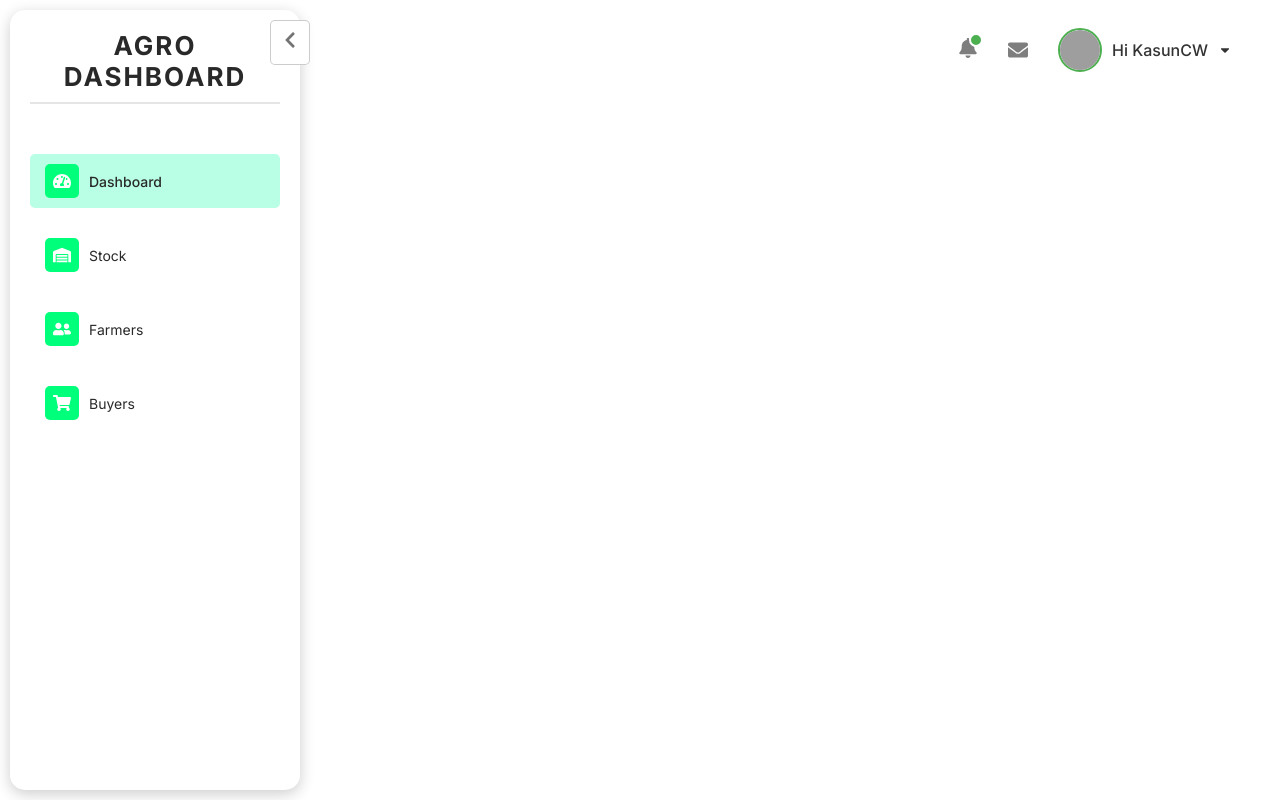
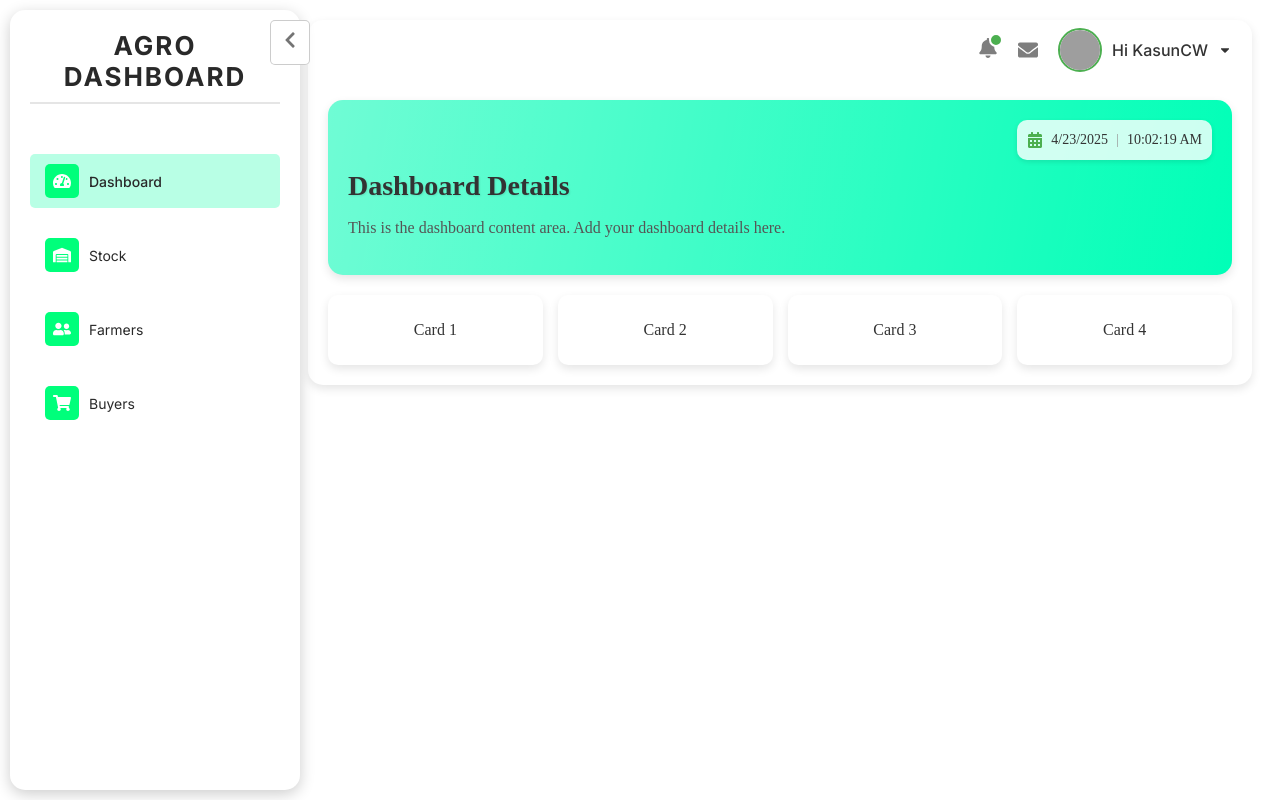
Before and after one commit to kasun-chamara/AgroSystemDboard, a React (Vite) app: page / in a window 1280 px wide. Built offline with nearby package versions, Linux system fonts and the light colour scheme; grey boxes are pictures that could not be loaded.

Commit message:
Added ashboard-content

```diff
--- a/src/App.css
+++ b/src/App.css
@@ -1,21 +1,40 @@
 /* App Container */
 .app-container {
   display: flex;
-    gap: 10px; /* Add a 10px gap between the sidebar and the main content */
-    margin: 20px; /* Add 20px margin around the entire app */
+  gap: 10px;
+  margin: 20px; /* Add 20px margin around the app */
+}
+
+/* Sidebar Visibility */
+.sidebar-visible .main-content {
+  margin-left: 270px; /* Adjust for sidebar width */
+  transition: margin-left 0.3s ease;
+}
+
+.sidebar-hidden .main-content {
+  margin-left: 0; /* Full width when sidebar is hidden */
+  transition: margin-left 0.3s ease;
 }
 
 /* Main Content */
 .main-content {
   flex: 1;
-    border-radius: 15px; /* Add 15px border radius */
-    background-color: white; /* Optional: Add a background color */
-     /* Optional: Add a subtle shadow */
-    overflow: hidden; /* Ensure content stays within the rounded corners */
+  border-radius: 15px;
+  background-color: white;
+  box-shadow: 0px 4px 10px rgba(0, 0, 0, 0.1);
+  overflow: hidden;
 }
 
 /* Content Area */
 .content {
-    padding: 20px; /* Add padding inside the content area */
-    margin-top: 60px; /* Add space below the header */
+  padding: 20px;
+  margin-top: 60px; /* Space below the header */
 }
+
+/* Dashboard Content */
+.dashboard-content {
+  padding: 20px;
+  border-radius: 15px;
+  background-color: #f9f9f9;
+  box-shadow: 0px 4px 10px rgba(0, 0, 0, 0.1);
+}
--- a/src/App.jsx
+++ b/src/App.jsx
@@ -1,10 +1,12 @@
 import React, { useState } from "react";
 import SideNavBar from "./components/SideNavBar/SideNavBar";
 import Header from "./components/Header/Header";
+import DashboardComponent from "./components/DashboardComponent/DashboardComponent"; // Import the new component
 import "./App.css";
 
 const App = () => {
   const [isSidebarVisible, setIsSidebarVisible] = useState(true);
+  const [activePage, setActivePage] = useState("dashboard"); // Track the active page
 
   // Function to toggle sidebar visibility
   const toggleSidebar = () => {
@@ -13,10 +15,17 @@ const App = () => {
 
   return (
     <div className={`app-container ${isSidebarVisible ? "sidebar-visible" : "sidebar-hidden"}`}>
-      <SideNavBar isSidebarVisible={isSidebarVisible} />
+      <SideNavBar
+        isSidebarVisible={isSidebarVisible}
+        toggleSidebar={toggleSidebar}
+        setActivePage={setActivePage} // Pass setActivePage to SideNavBar
+      />
       <div className="main-content">
         <Header isSidebarVisible={isSidebarVisible} toggleSidebar={toggleSidebar} />
-
+        <div className="content">
+          {activePage === "dashboard" && <DashboardComponent />} {/* Render the new component */}
+          {/* Add more pages here if needed */}
+        </div>
       </div>
     </div>
   );
--- /dev/null
+++ b/src/components/DashboardComponent/DashboardComponent.css
@@ -0,0 +1,91 @@
+.dashboard-content {
+    padding: 20px;
+    border-radius: 15px;
+    background: linear-gradient(100deg, #00ffb78d, #00ffb7); /* Gradient background */
+    box-shadow: 0px 4px 10px rgba(0, 0, 0, 0.1);
+    margin-top: -60px;
+    position: relative; /* Ensure positioning for the date-time */
+}
+
+.dashboard-header {
+    display: flex;
+    justify-content: space-between; /* Align title and date-time to opposite sides */
+    align-items: center;
+    position: relative;
+}
+
+.date-time {
+    display: flex;
+    align-items: center;
+    gap: 8px; /* Space between icon and text */
+    font-size: 14px;
+    font-weight: 500;
+    color: #333; /* Dark text color */
+    background-color: rgba(255, 255, 255, 0.8); /* Semi-transparent background */
+    padding: 12px 10px;
+    border-radius: 10px;
+    box-shadow: 0px 2px 5px rgba(0, 0, 0, 0.1);
+    position: absolute;
+    top: 20px; /* Position above the header */
+    right: 0; /* Align to the right */
+    transform: translateY(-50%); /* Center vertically */
+}
+
+.calendar-icon {
+    font-size: 16px;
+    color: #4caf50; /* Green color for the calendar icon */
+}
+
+/* Style for h1 */
+.dashboard-content h1 {
+    font-size: 28px;
+    font-weight: bold;
+    color: #333; /* Dark text color */
+    margin-bottom: 10px; /* Add spacing below the title */
+    text-shadow: 1px 1px 2px rgba(0, 0, 0, 0.1); /* Subtle text shadow */
+    margin-top: 50px;
+}
+
+/* Style for p */
+.dashboard-content p {
+    font-size: 16px;
+    font-weight: 400;
+    color: #555; /* Slightly lighter text color */
+    line-height: 1.4; /* Improve readability */
+    margin-top: 5px;
+}
+
+/* Separator */
+.separator {
+    font-size: 14px;
+    font-weight: 500;
+    color: #999; /* Gray color for the separator */
+}
+
+/* Cards Section */
+.dashboard-cards {
+    display: flex;
+    justify-content: space-between; /* Space between cards */
+    gap: 15px; /* Add spacing between cards */
+    margin-top: 20px; /* Add spacing above the cards */
+}
+
+.card {
+    flex: 1; /* Make all cards equal width */
+    height: 70px; /* Fixed height */
+    background-color: #ffffff; /* White background */
+    border-radius: 10px; /* Rounded corners */
+    box-shadow: 0px 4px 10px rgba(0, 0, 0, 0.1); /* Subtle shadow */
+    display: flex;
+    align-items: center;
+    justify-content: center;
+    font-size: 16px;
+    font-weight: 500;
+    color: #333; /* Dark text color */
+    transition: transform 0.2s ease, box-shadow 0.2s ease;
+}
+
+.card:hover {
+    transform: translateY(-5px); /* Slight lift on hover */
+    box-shadow: 0px 6px 15px rgba(0, 0, 0, 0.2); /* Enhanced shadow on hover */
+}
--- /dev/null
+++ b/src/components/DashboardComponent/DashboardComponent.jsx
@@ -0,0 +1,44 @@
+import React, { useState, useEffect } from "react";
+import { FaCalendarAlt } from "react-icons/fa"; // Import calendar icon
+import "./DashboardComponent.css";
+
+const DashboardComponent = () => {
+  const [currentTime, setCurrentTime] = useState(new Date());
+
+  // Update the time every second
+  useEffect(() => {
+    const timer = setInterval(() => {
+      setCurrentTime(new Date());
+    }, 1000);
+
+    return () => clearInterval(timer); // Cleanup the interval on component unmount
+  }, []);
+
+  return (
+    <>
+      {/* Green Gradient Section */}
+      <div className="dashboard-content">
+        <div className="dashboard-header">
+          <h1>Dashboard Details</h1>
+          <div className="date-time">
+            <FaCalendarAlt className="calendar-icon" /> {/* Calendar Icon */}
+            <span>{currentTime.toLocaleDateString()}</span>
+            <span className="separator">|</span> {/* Separator */}
+            <span>{currentTime.toLocaleTimeString()}</span>
+          </div>
+        </div>
+        <p>This is the dashboard content area. Add your dashboard details here.</p>
+      </div>
+
+      {/* Cards Section */}
+      <div className="dashboard-cards">
+        <div className="card">Card 1</div>
+        <div className="card">Card 2</div>
+        <div className="card">Card 3</div>
+        <div className="card">Card 4</div>
+      </div>
+    </>
+  );
+};
+
+export default DashboardComponent;
--- a/src/components/Header/Header.css
+++ b/src/components/Header/Header.css
@@ -4,28 +4,27 @@
     height: 60px;
     display: flex;
     align-items: center;
-    justify-content: flex-end; /* Align items to the right */
-    padding: 0 20px; /* Add padding to the left and right */
-    /* Add a subtle shadow */
-    border-radius: 15px; /* Add 15px border radius */
-    transition: width 0.3s ease; /* Smooth transition for width changes */
+    justify-content: flex-end;
+    padding: 0 20px;
+    border-radius: 15px;
+    transition: width 0.3s ease;
   }
 
   /* Header with Sidebar */
   .header.with-sidebar {
-    margin-left: 270px; /* Adjust for the sidebar width */
+    margin-left: 270px;
   }
 
   /* Full-Width Header */
   .header.full-width {
-    margin-left: 0; /* No margin when sidebar is hidden */
+    margin-left: 0;
   }
 
   /* Header Right Section */
   .header-right {
     display: flex;
     align-items: center;
-    gap: 20px; /* Add spacing between icons and profile image */
+    gap: 20px;
     z-index: 1;
   }
 
@@ -37,50 +36,145 @@
   .notification-dot {
     position: absolute;
     top: -5px;
-    right: 5px;
+    right: -5px;
     width: 10px;
     height: 10px;
-    background-color: #4caf50; /* Green color for the dot */
-    border-radius: 50%; /* Make it circular */
-    border: 2px solid white; /* Add a white border to match the background */
+    background-color: #4caf50;
+    border-radius: 50%;
+    border: 2px solid white;
   }
 
   /* Header Icons */
   .header-icon {
     font-size: 20px;
-    color: #7e7e7e; /* Gray color for icons */
+    color: #7e7e7e;
     cursor: pointer;
     transition: transform 0.2s ease;
-    margin-right: 10px;/* Smooth hover effect */
   }
 
   .header-icon:hover {
-    transform: scale(1.2); /* Slightly enlarge on hover */
+    transform: scale(1.2);
   }
 
   /* Profile Section */
   .profile-section {
     display: flex;
     align-items: center;
-    gap: 10px; /* Add spacing between profile image and text */
+    gap: 10px;
     cursor: pointer;
   }
 
   .profile-image {
     width: 40px;
     height: 40px;
-    border-radius: 50%; /* Make the image circular */
-    object-fit: cover; /* Ensure the image fits properly */
-    border: 2px solid #4caf50; /* Add a green border */
+    border-radius: 50%;
+    object-fit: cover;
+    border: 2px solid #4caf50;
   }
 
   .profile-name {
     font-size: 16px;
     font-weight: 500;
-    color: #333; /* Dark gray color for text */
+    color: #333;
   }
 
   .dropdown-icon {
     font-size: 14px;
-    color: #333; /* Dark gray color for the dropdown icon */
+    color: #333;
   }
+  /* Dropdown Menu */
+.dropdown-menu {
+    position: absolute;
+    top: 90px; /* Position below the header */
+    right: 20px; /* Align to the right */
+    width: 300px;
+    background-color: white;
+    box-shadow: 0px 4px 10px rgba(0, 0, 0, 0.1);
+    border-radius: 15px;
+    padding: 20px;
+    z-index: 1000;
+  }
+
+  /* Dropdown Header */
+  .dropdown-header {
+    display: flex;
+    justify-content: space-between;
+    align-items: center;
+    margin-bottom: 20px;
+  }
+
+  .dropdown-title {
+    font-size: 18px;
+    font-weight: 600;
+    color: #333;
+  }
+
+  .close-button {
+    background: none;
+    border: none;
+    font-size: 18px;
+    color: #333;
+    cursor: pointer;
+    transition: transform 0.2s ease;
+  }
+
+  .close-button:hover {
+    transform: scale(1.2);
+  }
+
+  /* Dropdown Content */
+  .dropdown-content {
+    display: flex;
+    align-items: center;
+    gap: 20px;
+    margin-bottom: 20px;
+
+  }
+
+  .dropdown-profile-image {
+    width: 50px;
+    height: 50px;
+    border-radius: 50%;
+    object-fit: cover;
+    border: 2px solid #4caf50;
+  }
+
+  .dropdown-profile-name {
+    font-size: 16px;
+    font-weight: 500;
+    color: #333;
+  }
+
+  /* Dropdown Actions */
+  .dropdown-actions {
+    display: flex;
+    justify-content: space-between;
+    align-items: center;
+  }
+
+  .add-profile-button,
+  .logout-button {
+    display: flex;
+    align-items: center;
+    gap: 10px;
+    background-color: rgba(115, 255, 204, 0.503);
+    border: none;
+    border-radius: 5px;
+    padding: 10px 15px;
+    font-size: 14px;
+    font-weight: 500;
+    color: #333;
+    cursor: pointer;
+    transition: background-color 0.2s ease, transform 0.2s ease;
+  }
+
+  .add-profile-button:hover,
+  .logout-button:hover {
+    background-color: #e0e0e0;
+    transform: scale(1.05);
+  }
+
+  .action-icon {
+    font-size: 16px;
+    color: #4caf50;
+  }
--- a/src/components/SideNavBar/SideNavBar.jsx
+++ b/src/components/SideNavBar/SideNavBar.jsx
@@ -1,29 +1,18 @@
 import React, { useState } from "react";
 import "./SideNavBar.css";
-
-// Import Font Awesome icons
 import { FaTachometerAlt, FaWarehouse, FaUserFriends, FaShoppingCart, FaChevronLeft, FaChevronRight } from "react-icons/fa";
 
-const SideNavBar = () => {
-  // State to track the active link
+const SideNavBar = ({ isSidebarVisible, toggleSidebar, setActivePage }) => {
   const [activeLink, setActiveLink] = useState("dashboard");
-
-  // State to toggle sidebar visibility
-  const [isSidebarVisible, setIsSidebarVisible] = useState(true);
 
   // Function to handle link clicks
   const handleLinkClick = (link) => {
     setActiveLink(link);
-  };
-
-  // Function to toggle sidebar visibility
-  const toggleSidebar = () => {
-    setIsSidebarVisible(!isSidebarVisible);
+    setActivePage(link); // Update the active page in App.jsx
   };
 
   return (
     <div className={`sidebar-container ${isSidebarVisible ? "expanded" : "collapsed"}`}>
-      {/* Sidebar */}
       <div className="sidenav">
         <div className="company-name">Agro Dashboard</div>
         <ul className="nav-links">
```
Also changed, not shown: src/components/Header/Header.jsx (+38 -3 lines). Lines whose indentation alone changed are shown as unchanged.
